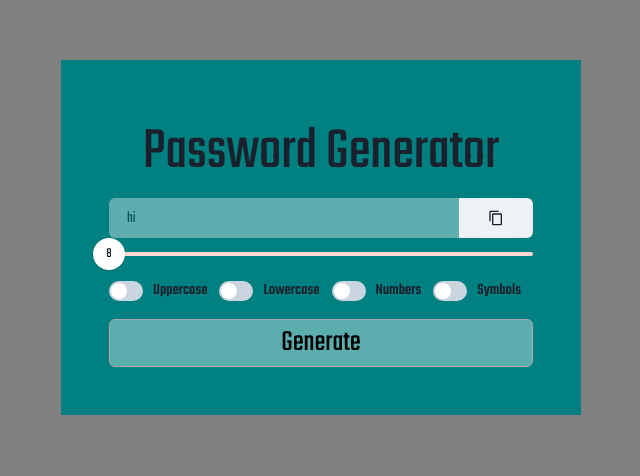
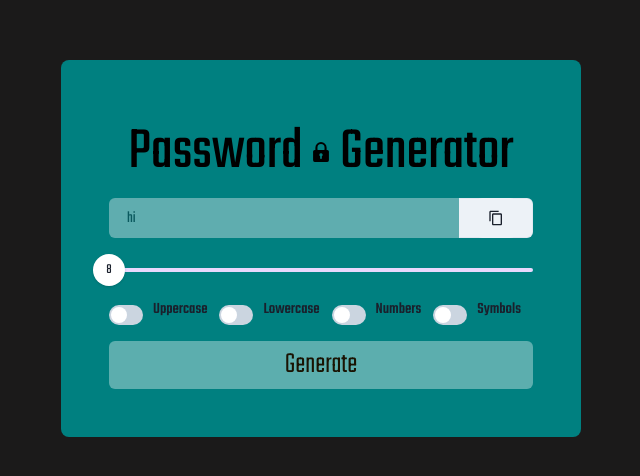
Before and after one commit to twkirkpatrick/react-password-generator, a React (Create React App) app: page / in a window 1280 px wide. Shown: the part 180-656 px from the top of the page, without its empty margins (315-955 px from the left). Built offline with nearby package versions, Linux system fonts and the light colour scheme.

Commit message:
added toast notification on click of copy button

```diff
--- a/src/App.css
+++ b/src/App.css
@@ -2,17 +2,17 @@
 
 body {
   font-family: "Teko", sans-serif !important;
-  background-color: grey !important;
+  background-color: rgb(27, 26, 26) !important;
 }
 
 .switch {
   margin-right: 10px;
+  margin-top: 10px;
 }
 
 .button {
   margin-top: 1rem;
   font-size: 30px !important;
-  color: black !important;
-  font-weight: 400 !important;
-  border: 1px solid darkgrey;
+  color: rgb(26, 19, 3) !important;
+  font-weight: 200 !important;
 }
--- a/src/App.js
+++ b/src/App.js
@@ -16,13 +16,15 @@ import {
   SliderTrack,
   SliderFilledTrack,
   SliderThumb,
+  useToast,
   Box,
   MdGraphicEq
 } from "@chakra-ui/react";
 
-import { CopyIcon } from "@chakra-ui/icons";
+import { CopyIcon, LockIcon } from "@chakra-ui/icons";
 
 function App() {
+  const toast = useToast();
   const [value, setValue] = useState(8);
   const handleChange = (value) => {
     setValue(value);
@@ -32,25 +34,51 @@ function App() {
   return (
     <Container centerContent={true}>
       <Grid templateColumns="repeat(3, 1fr)" gap={1}>
-        <GridItem bg="teal" style={{ marginTop: "15rem", padding: "3rem" }}>
-          <h1 style={{ textAlign: "center", fontSize: "60px" }}>
-            Password Generator
+        <GridItem
+          style={{
+            backgroundColor: "teal",
+            marginTop: "15rem",
+            padding: "3rem",
+            borderRadius: "0.5rem"
+          }}
+        >
+          <h1
+            style={{
+              textAlign: "center",
+              fontSize: "60px",
+              color: "black"
+            }}
+          >
+            Password <LockIcon w={5} h={5} /> Generator
           </h1>
-          <InputGroup>
+          <InputGroup style={{ marginBottom: "1rem" }}>
             <Input size="md" isDisabled={true} variant="filled" value={"hi"} />
-            <InputRightAddon children={<IconButton icon={<CopyIcon />} />} />
+            <InputRightAddon
+              children={
+                <IconButton
+                  onClick={() =>
+                    toast({
+                      title: "Copied to clipboard",
+                      duration: 2000,
+                      position: "top-right"
+                    })
+                  }
+                  icon={<CopyIcon />}
+                />
+              }
+            />
           </InputGroup>
 
           <Slider
             min={8}
-            max={100}
+            max={50}
             value={value}
             onChange={handleChange}
             flex="1"
             focusThumbOnChange={false}
           >
-            <SliderTrack bg="red.100">
-              <SliderFilledTrack bg="tomato" />
+            <SliderTrack bg="purple.100">
+              <SliderFilledTrack bg="purple" />
             </SliderTrack>
             <SliderThumb children={value} fontSize="sm" boxSize="32px" />
           </Slider>
```
